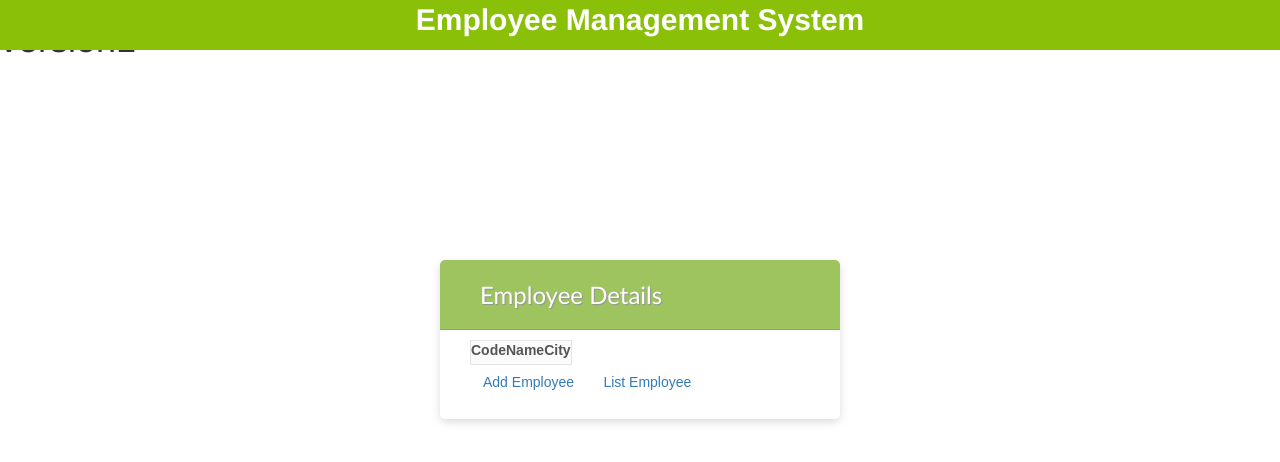
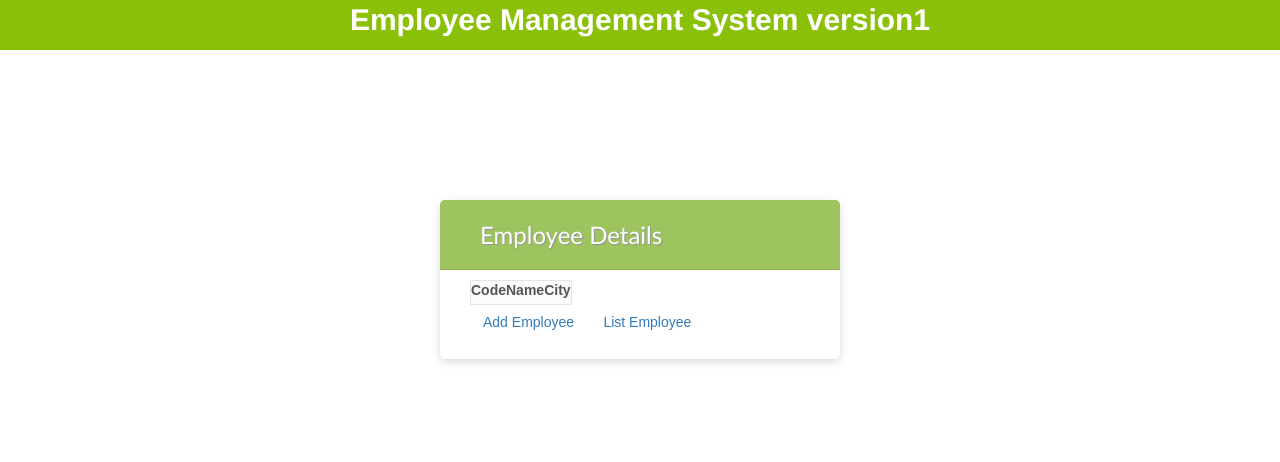
Before and after one commit to navneetjo/sampal-node-app-docker-ems, a website: page html/index.html in a window 1280 px wide. Drawn offline with nearby package versions, Linux system fonts and the light colour scheme; some packages are replaced by stand-ins of ours; no server answers.

Commit message:
verison1 modified

```diff
--- a/html/index.html
+++ b/html/index.html
@@ -10,10 +10,9 @@
 <link rel="stylesheet" type="text/css" href="main.css">
 </head>
 <body>
-<h1>version1</h1>
 <div id="header_container">
     <div id="header">
-       Employee Management System
+       Employee Management System version1
     </div>
 </div>
 <div ng-view></div>
```
